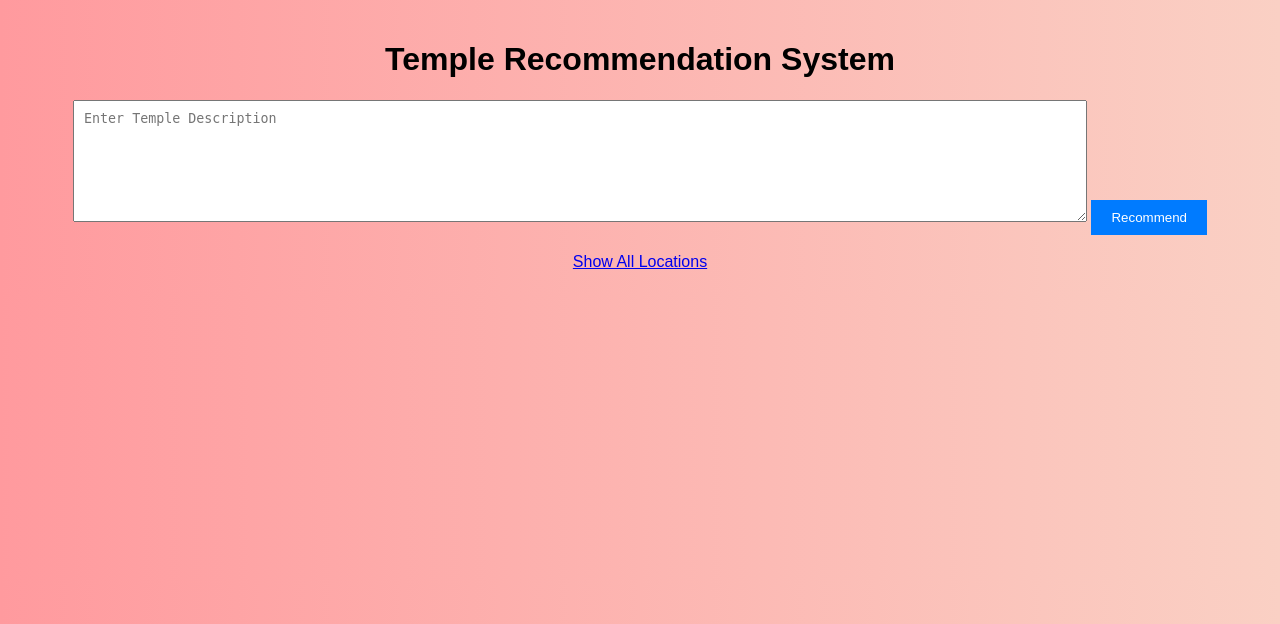
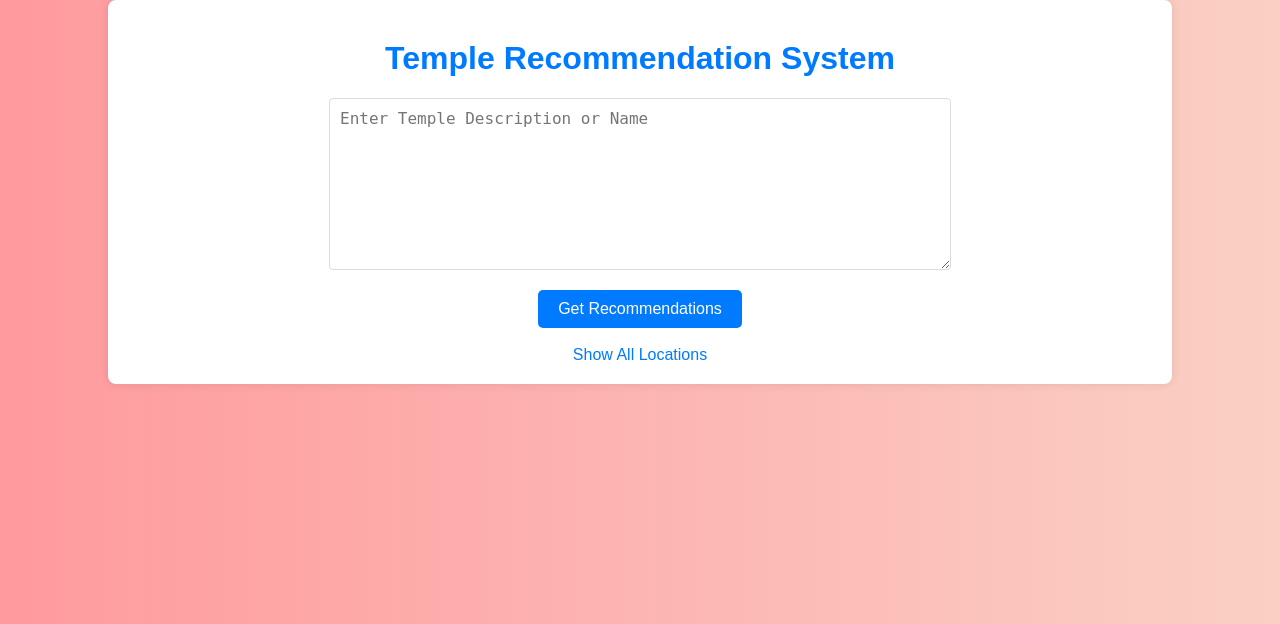
Before and after one commit to iamdebopriya/Flask-Application-For-Temple-Recommendation, a Flask app: page / in a window 1280 px wide. Shown: the top 624 px of the page. Run offline with Flask 3, Linux system fonts and the light colour scheme.

Commit message:
Update index.html

```diff
--- a/templates/index.html
+++ b/templates/index.html
@@ -5,14 +5,73 @@
     <meta name="viewport" content="width=device-width, initial-scale=1.0">
     <title>Temple Recommendation System</title>
     <link rel="stylesheet" href="{{ url_for('static', filename='styles.css') }}">
+    <style>
+        body {
+            font-family: Arial, sans-serif;
+            margin: 0;
+            padding: 0;
+            background-color: #f4f4f9;
+        }
+        h1 {
+            text-align: center;
+            color: #007bff;
+            margin-top: 20px;
+        }
+        .container {
+            width: 80%;
+            margin: 0 auto;
+            padding: 20px;
+            background: #fff;
+            border-radius: 8px;
+            box-shadow: 0 0 10px rgba(0, 0, 0, 0.1);
+        }
+        form {
+            display: flex;
+            flex-direction: column;
+            align-items: center;
+        }
+        textarea {
+            width: 100%;
+            max-width: 600px;
+            height: 150px;
+            padding: 10px;
+            border: 1px solid #ddd;
+            border-radius: 4px;
+            margin-bottom: 20px;
+            font-size: 16px;
+            resize: vertical;
+        }
+        button {
+            background-color: #007bff;
+            color: #fff;
+            border: none;
+            padding: 10px 20px;
+            border-radius: 5px;
+            cursor: pointer;
+            font-size: 16px;
+        }
+        button:hover {
+            background-color: #0056b3;
+        }
+        a {
+            text-decoration: none;
+            color: #007bff;
+            font-size: 16px;
+        }
+        a:hover {
+            text-decoration: underline;
+        }
+    </style>
 </head>
 <body>
-    <h1>Temple Recommendation System</h1>
-    <form action="/recommend" method="POST">
-        <textarea name="description" placeholder="Enter Temple Description"></textarea>
-        <button type="submit">Recommend</button>
-    </form>
-    <br>
-    <a href="/show_map">Show All Locations</a>
+    <div class="container">
+        <h1>Temple Recommendation System</h1>
+        <form action="/recommend" method="POST">
+            <textarea name="description" placeholder="Enter Temple Description or Name" required></textarea>
+            <button type="submit">Get Recommendations</button>
+        </form>
+        <br>
+        <a href="/show_map">Show All Locations</a>
+    </div>
 </body>
 </html>
```
